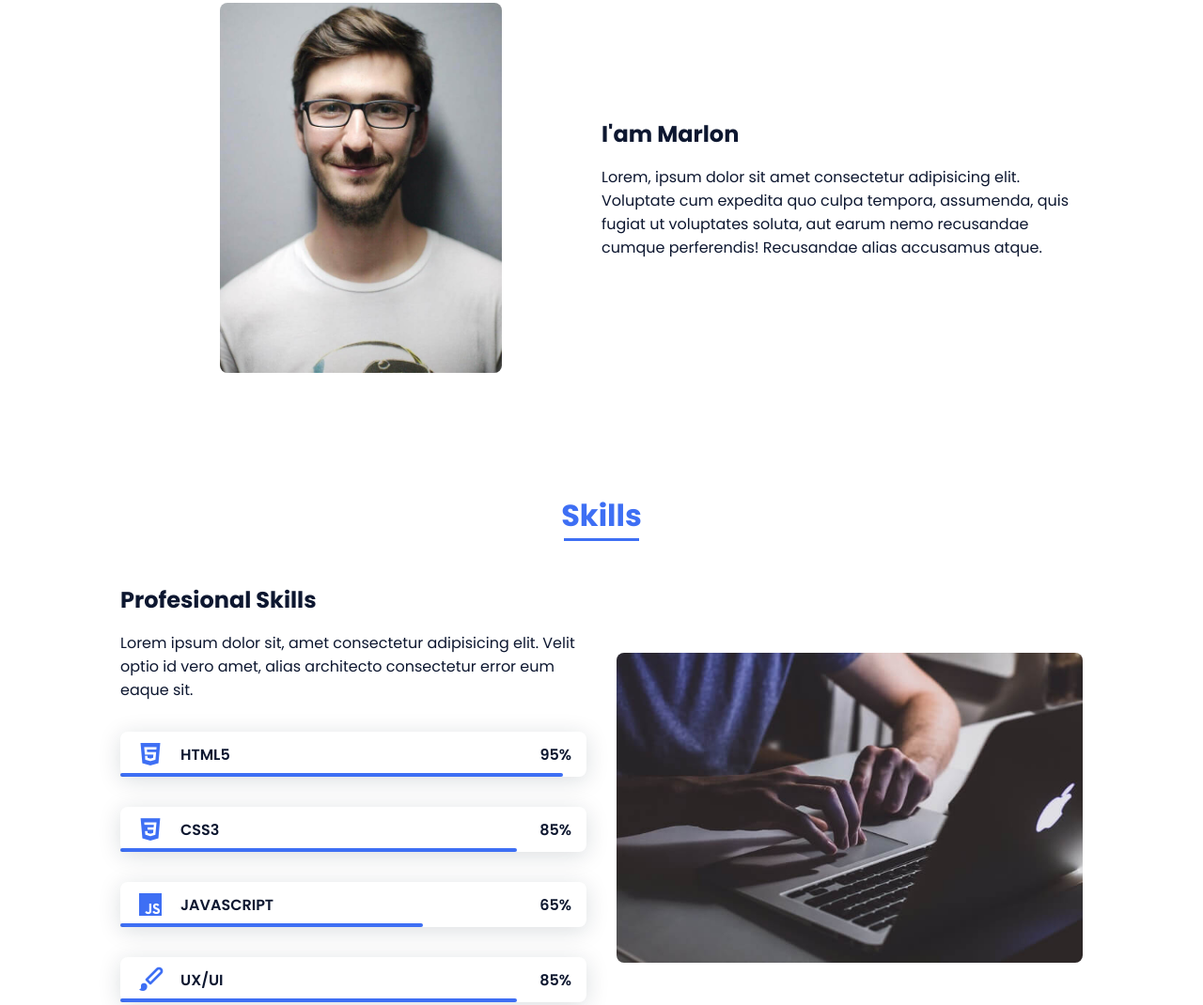
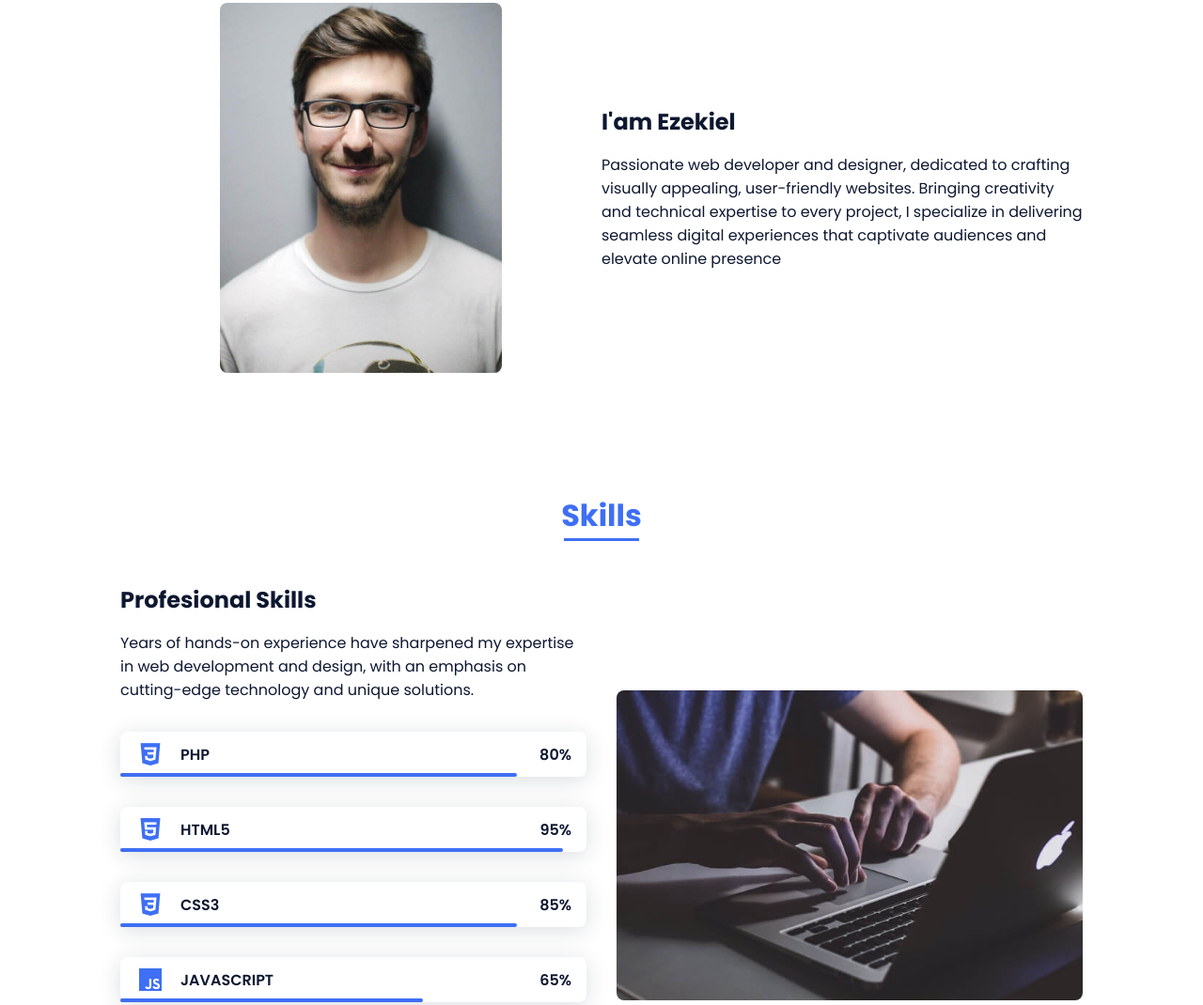
Before and after one commit to ezekielhb/ezekielhb.github.io, a plain HTML site: page index.html in a window 1280 px wide. Shown: the part 896-1966 px from the top of the page at 94% size. Drawn offline with nearby package versions, Linux system fonts and the light colour scheme.

Commit message:
Update index.html

```diff
--- a/index.html
+++ b/index.html
@@ -9,14 +9,14 @@
         <!-- =====BOX ICONS===== -->
         <link href='https://cdn.jsdelivr.net/npm/boxicons@2.0.5/css/boxicons.min.css' rel='stylesheet'>
 
-        <title>Portfolio website complete</title>
+        <title>My Portfolio Website</title>
     </head>
     <body>
         <!--===== HEADER =====-->
         <header class="l-header">
             <nav class="nav bd-grid">
                 <div>
-                    <a href="#" class="nav__logo">Marlon</a>
+                    <a href="#" class="nav__logo">Ezekiel</a>
                 </div>
 
                 <div class="nav__menu" id="nav-menu">
@@ -39,7 +39,7 @@
             <!--===== HOME =====-->
             <section class="home bd-grid" id="home">
                 <div class="home__data">
-                    <h1 class="home__title">Hi,<br>I'am <span class="home__title-color">Marlon</span><br> Web Designer</h1>
+                    <h1 class="home__title">Hi,<br>I'am <span class="home__title-color">Ezekiel</span><br> A Web Designer/Developer</h1>
 
                     <a href="#" class="button">Contact</a>
                 </div>
@@ -73,9 +73,8 @@
                     </div>
 
                     <div>
-                        <h2 class="about__subtitle">I'am Marlon</h2>
-                        <p class="about__text">Lorem, ipsum dolor sit amet consectetur adipisicing elit. Voluptate cum expedita quo culpa tempora, assumenda, quis fugiat ut voluptates soluta, aut earum nemo recusandae cumque perferendis! Recusandae alias accusamus atque.</p>
-                    </div>
+                        <h2 class="about__subtitle">I'am Ezekiel</h2>
+                        <p class="about__text">Passionate web developer and designer, dedicated to crafting visually appealing, user-friendly websites. Bringing creativity and technical expertise to every project, I specialize in delivering seamless digital experiences that captivate audiences and elevate online presence</div>
                 </div>
             </section>
 
@@ -86,7 +85,18 @@
                 <div class="skills__container bd-grid">
                     <div>
                         <h2 class="skills__subtitle">Profesional Skills</h2>
-                        <p class="skills__text">Lorem ipsum dolor sit, amet consectetur adipisicing elit. Velit optio id vero amet, alias architecto consectetur error eum eaque sit.</p>
+                        <p class="skills__text">Years of hands-on experience have sharpened my expertise in web development and design, with an emphasis on cutting-edge technology and unique solutions.<div class="skills__data">
+                            <div class="skills__names">
+                                <i class='bx bxl-css3 skills__icon'></i>
+                                <span class="skills__name">PHP</span>
+                            </div>
+                            <div class="skills__bar skills__css">
+
+                            </div>
+                            <div>
+                                <span class="skills__percentage">80%</span>
+                            </div>
+                        </div>
                         <div class="skills__data">
                             <div class="skills__names">
                                 <i class='bx bxl-html5 skills__icon'></i>
@@ -186,13 +196,13 @@
 
         <!--===== FOOTER =====-->
         <footer class="footer">
-            <p class="footer__title">Marlon</p>
+            <p class="footer__title">Ezekiel</p>
             <div class="footer__social">
                 <a href="#" class="footer__icon"><i class='bx bxl-facebook' ></i></a>
                 <a href="#" class="footer__icon"><i class='bx bxl-instagram' ></i></a>
                 <a href="#" class="footer__icon"><i class='bx bxl-twitter' ></i></a>
             </div>
-            <p class="footer__copy">&#169; Bedimcode. All rigths reserved</p>
+            <p class="footer__copy">&#169; Eazyweb Inc. All rights reserved</p>
         </footer>
 
 
```
